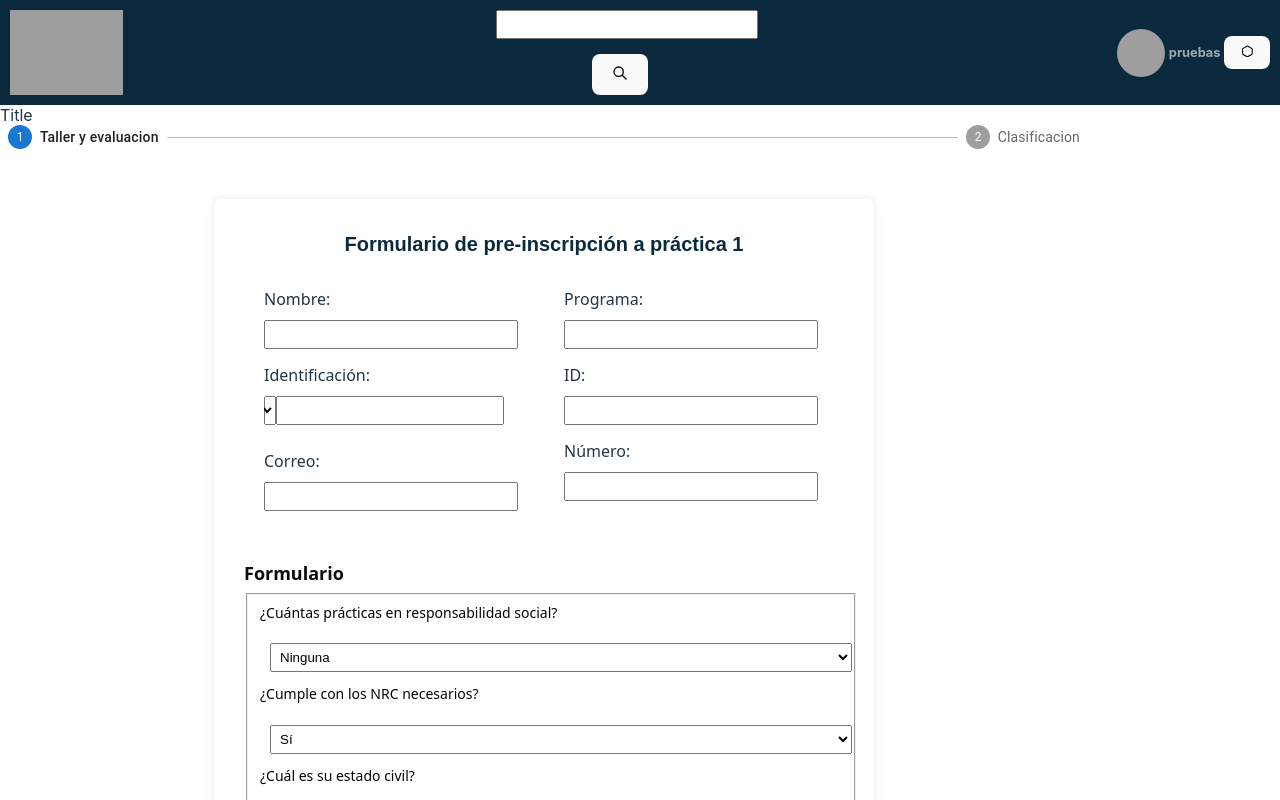
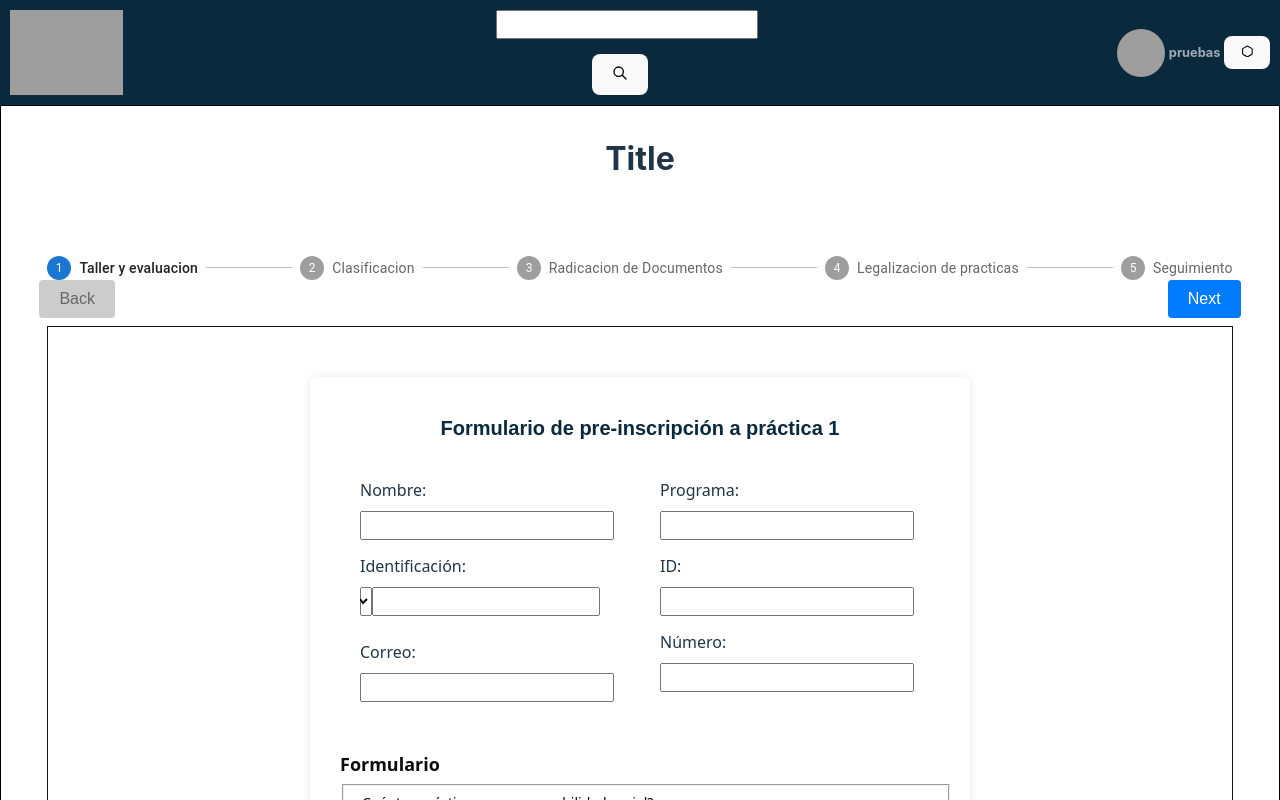
Before and after one commit to ch122816/App_uniminuto, a React (Vite) app: page /practicas in a window 1280 px wide. Shown: the top 800 px of the page. Built offline with nearby package versions, Linux system fonts and the light colour scheme; grey boxes are pictures that could not be loaded.

Commit message:
lectura de json para legalizacion 220424

```diff
--- a/src/Components/stepper/Stepper.css
+++ b/src/Components/stepper/Stepper.css
@@ -1,7 +1,6 @@
-.box-stepper{
-     width: 85%
-}
-
+.stepper-buttons {
+  display: flex;
+  justify-content: space-between;}
 
 /* Estilos base para el botón */
 .stepper-button {
@@ -13,6 +12,7 @@
     cursor: pointer; /* Cursor al pasar por encima */
     font-size: 16px; /* Tamaño de fuente */
     transition: background-color 0.3s ease; /* Transición suave del color de fondo */
+
   }
 
   /* Estilo al pasar el cursor por encima */
--- a/src/Components/stepper/stepper.jsx
+++ b/src/Components/stepper/stepper.jsx
@@ -21,7 +21,8 @@ export function Stepper({componentes}) {
 
   return (
 
-    <div className='box-stepper'>
+    <>
+      <span className='box-stepper'>
         <MUIStepper activeStep={activeStep}>
           {Object.keys(componentes).map((label, index) => (
             <Step key={index}>
@@ -29,8 +30,7 @@ export function Stepper({componentes}) {
             </Step>
           ))}
         </MUIStepper>
-
-      <div>{Object.values(componentes)[activeStep]}</div>
+      </span>
 
       <div className='stepper-buttons'>
         <button
@@ -49,6 +49,9 @@ export function Stepper({componentes}) {
           {isLastStep ? 'Finish' : 'Next'}
         </button>
       </div>
-    </div>
+
+      <section className="practice-content" >{Object.values(componentes)[activeStep]}</section>
+
+    </  >
   );
 }
--- a/src/Pages/PracticePage/PracticePage.css
+++ b/src/Pages/PracticePage/PracticePage.css
@@ -0,0 +1,43 @@
+.practice-layout {
+    border: 1px solid black;
+    padding: 1vh 3vw;
+    display: flex;
+    flex-direction: column;
+    align-items: center;
+  }
+
+  .practice-title {
+    font-size: 2rem;
+    margin-bottom: 1rem;
+  }
+
+  .practice-stepper {
+    /* background-color: #0a293d; */
+    width: 100%;
+    margin: 4rem;
+  }
+
+  .practice-content {
+    margin: 1vh;
+    border: 1px solid #141414;
+    margin-bottom: 1rem;
+  }
+
+  .practice-buttons {
+    display: flex;
+    justify-content: space-between;
+    width: 100%;
+  }
+
+  .practice-button {
+    padding: 0.5rem 1rem;
+    border: none;
+    background-color: #007bff;
+    color: white;
+    cursor: pointer;
+    transition: background-color 0.3s ease;
+  }
+
+  .practice-button:hover {
+    background-color: #0056b3;
+  }
--- a/src/Pages/PracticePage/PracticePage.jsx
+++ b/src/Pages/PracticePage/PracticePage.jsx
@@ -2,19 +2,25 @@ import { Stepper } from "../../Components/Stepper/Stepper";
 import { TemplateLayout } from "../../Components/TemplateLayout/TemplateLayout";
 import {Register} from "../Register/Register"
 import {Workshop} from "../Workshop/Workshop"
+import './PracticePage.css'
 const dic= {
     'Taller y evaluacion': <Register/>,
     'Clasificacion': <Workshop/>,
-    // 'Radicacion de Documentos': ,
-    // 'Legalizacion de practicas': ,
-    // 'Seguimiento':
+    'Radicacion de Documentos': <Register/>,
+    'Legalizacion de practicas': <Register/>,
+    'Seguimiento': <Register/>
   };
 export function PracticePage (){
     return (
         <>
         <TemplateLayout>
-            <div>Title</div>
-            <Stepper componentes = {dic}></Stepper>
+            <article className="practice-layout" >
+                <h1 className="practice-title" >Title</h1>
+                <span className="practice-stepper" ><Stepper componentes = {dic}></Stepper></span>
+
+                <section className="practice-content" ></section>
+            </article>
+
         </TemplateLayout>
 
         </>
--- a/src/index.css
+++ b/src/index.css
@@ -6,7 +6,7 @@
   padding: 0 ;
 
   /* color-scheme: light dark; */
-  color: rgba(255, 255, 255, 0.87);
+  /* color: rgba(255, 255, 255, 0.87); */
   /* background-color: #242424; */
 
   font-synthesis: none;
@@ -44,8 +44,8 @@ button {
   padding: 0.6em 1.2em;
   font-size: 1em;
   font-weight: 500;
-  font-family: inherit;
-  background-color: #1a1a1a;
+
+
   cursor: pointer;
   transition: border-color 0.25s;
 }
--- a/src/main.jsx
+++ b/src/main.jsx
@@ -5,5 +5,6 @@ import './index.css';
 const root = ReactDOM.createRoot(document.getElementById('root'));
 
 root.render(
+
   <App></App>
 );
```
Also changed, not shown: src/Components/Sidebar/SideBar.jsx (added, +25 -0 lines), src/Components/example.jsx (added, +25 -0 lines), src/Logic/example.json (added, +39 -0 lines). Lines whose indentation alone changed are shown as unchanged.
